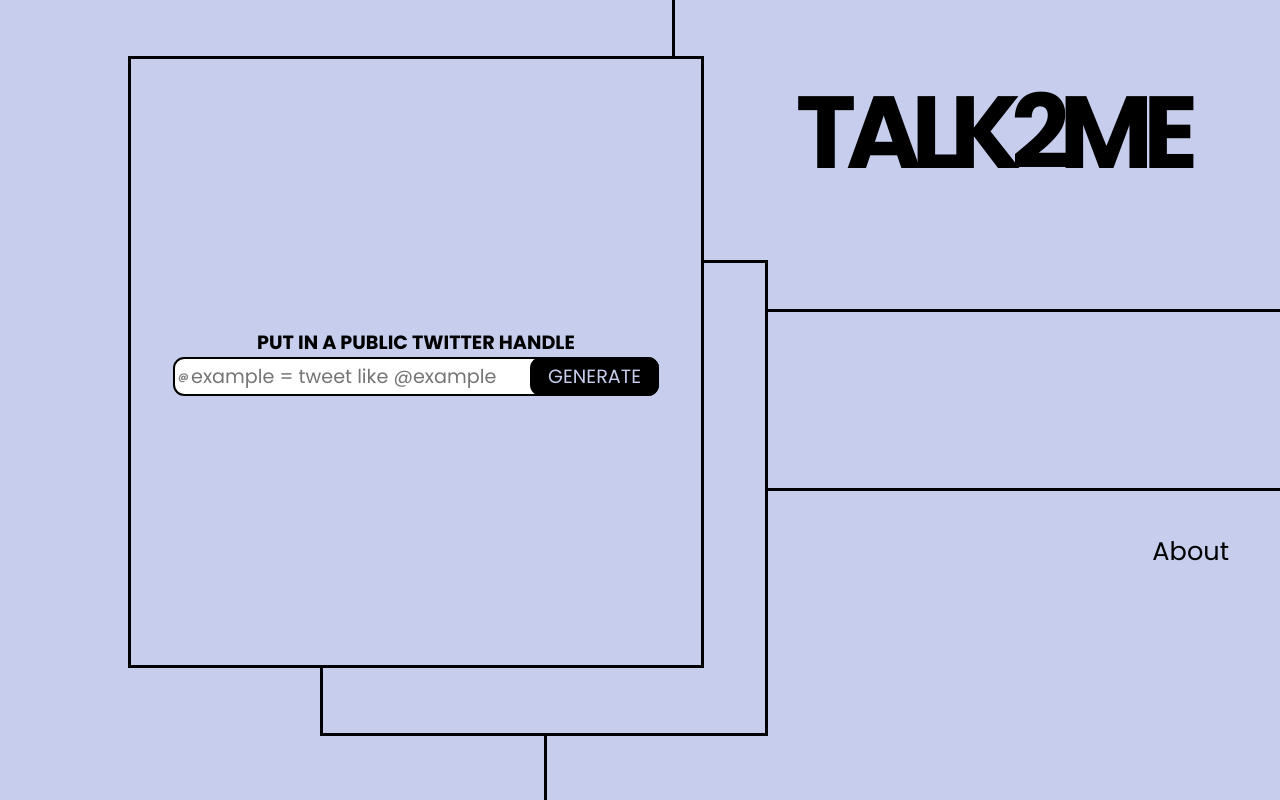
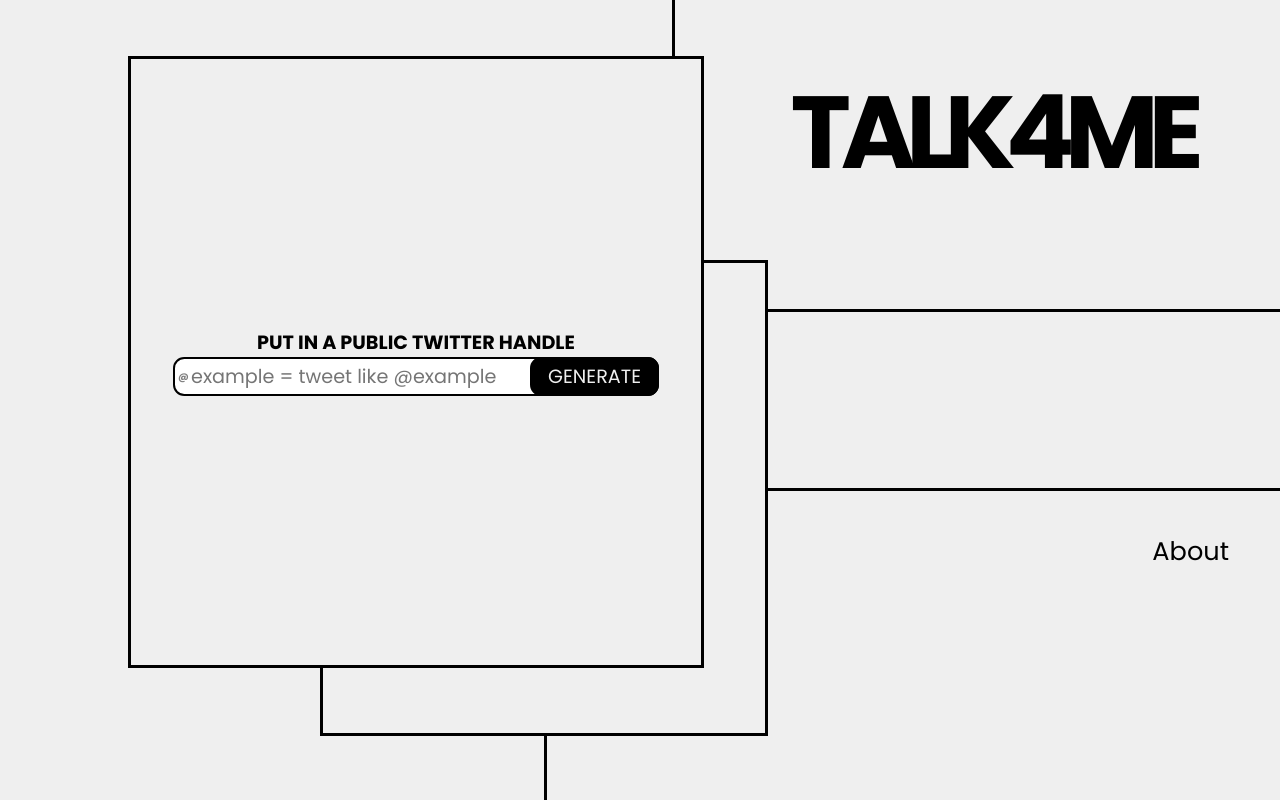
Before and after one commit to tochibedford/talk2me_frontend_next, a Next.js app: page / in a window 1280 px wide. Built offline with nearby package versions, Linux system fonts and the light colour scheme.

Commit message:
feat: changed background to off white

```diff
--- a/components/Navbar/index.tsx
+++ b/components/Navbar/index.tsx
@@ -2,6 +2,6 @@
 
 export default function Navbar() {
     return (
-        <nav className={styles.container}>TALK2ME</nav>
+        <nav className={styles.container}>TALK4ME</nav>
     )
 }
--- a/components/SearchAndChat/Chat/Chat.module.scss
+++ b/components/SearchAndChat/Chat/Chat.module.scss
@@ -24,7 +24,7 @@
   width: 70%;
   height: 70%;
   border: 3px solid #000;
-  background-color: #c6cded;
+  background-color: #efefef;
   pointer-events: none;
   transition: all 0.6s cubic-bezier(0.04, 0.05, 0, 1);
   transform-origin: 100% 100%;
@@ -142,7 +142,7 @@
             border-left: 0;
             background-color: #000;
             font-family: "Poppins", sans-serif;
-            color: #c6cded;
+            color: #efefef;
             border-radius: 0.7rem;
             border-style: solid;
             border: 2px solid #000;
--- a/components/SearchAndChat/Search/Search.module.scss
+++ b/components/SearchAndChat/Search/Search.module.scss
@@ -21,7 +21,7 @@
   width: 70%;
   height: 70%;
   border: 3px solid #000;
-  background-color: #c6cded;
+  background-color: #efefef;
   pointer-events: none;
   transition: all 0.6s cubic-bezier(0.04, 0.05, 0, 1);
   transform-origin: 0% 0%;
@@ -117,7 +117,7 @@
           border-left: 0;
           background-color: #000;
           font-family: "Poppins", sans-serif;
-          color: #c6cded;
+          color: #efefef;
           border-radius: 0.7rem;
           border-style: solid;
           border: 2px solid #000;
--- a/pages/_app.tsx
+++ b/pages/_app.tsx
@@ -21,7 +21,7 @@
         <Component {...pageProps} />
       </NavLayout>
       <div id="loader" className={`${isLoading === false ? "fadeOut" : ""}`}>
-        <div className="middle">TALK2ME</div>
+        <div className="middle">TALK4ME</div>
       </div>
     </>
   )
--- a/styles/globals.scss
+++ b/styles/globals.scss
@@ -12,7 +12,7 @@
 
 body {
   font-size: 62.5%;
-  background-color: #c6cded;
+  background-color: #efefef;
 }
 
 a {
@@ -36,7 +36,7 @@
 #loader {
   position: fixed;
   inset: 0;
-  background-color: #c6cded;
+  background-color: #efefef;
   border: 0.5rem solid #000;
   display: grid;
   place-items: center;
```
